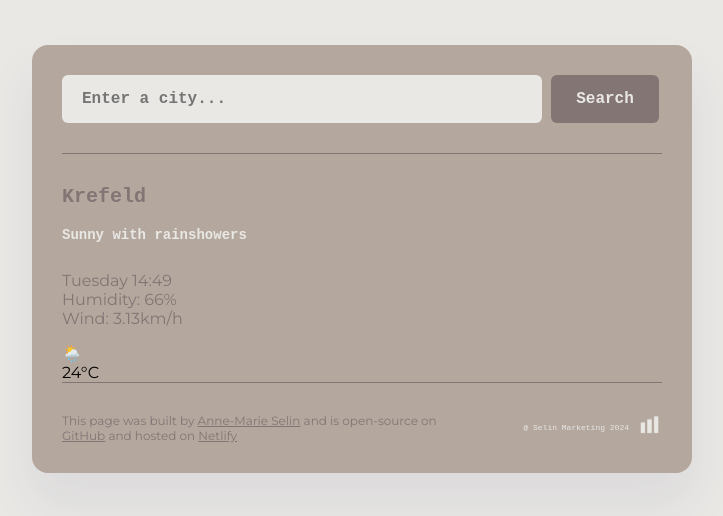
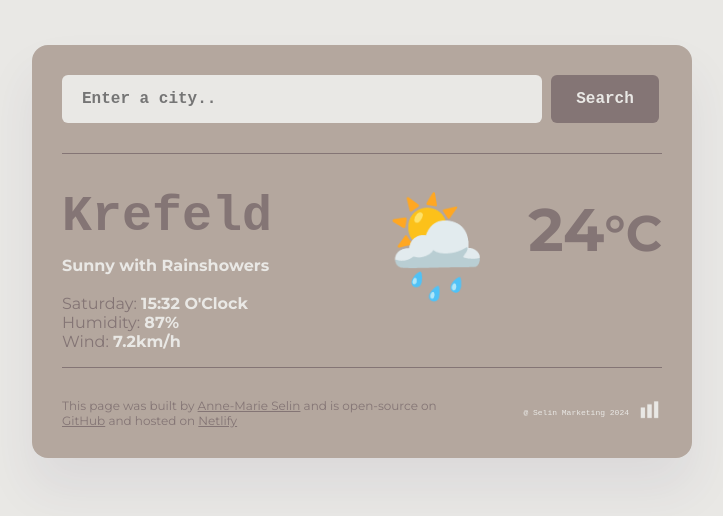
Before and after one commit to annemarieselin/Weather-App, a plain HTML site: page index.html in a window 1280 px wide. Shown: the whole page, without its empty margins (278-1001 px from the left). Drawn offline with Linux system fonts and the light colour scheme.

Commit message:
Updated main details design in CSS file

```diff
--- a/index.html
+++ b/index.html
@@ -15,38 +15,38 @@
   <body>
     <div class="weather-app">
       <header>
-        <main>
-          <form class="search-form">
+        <form>
           <input
             type="search"
-              placeholder="Enter a city..."
+            placeholder="Enter a city.."
             required
-              class="search-form-input"
+            class="search-input"
           />
-            <input type="submit" value="Search" class="search-form-button" />
+          <input type="submit" value="Search" class="search-button" />
         </form>
-        </main>
       </header>
-      <div class="weather-app-data-left">
-        <h1 class="weather-app-city">
-          <span class="town">Krefeld</span>
+      <main>
+        <div class="weather-app-data">
+          <div>
+            <h1 class="current-city">Krefeld</h1>
+            <p class="current-details">
+              <strong>Sunny with Rainshowers</strong>
               <br />
-          <span class="conditions">Sunny with rainshowers</span>
-        </h1>
-        <div class="weather-app-details">
-          <p>
-            Tuesday 14:49
                <br />
-            Humidity: 66%
+              Saturday: <strong>15:32 O'Clock</strong>
               <br />
-            Wind: 3.13km/h
+              Humidity: <strong>87%</strong>
+              <br />
+              Wind: <strong>7.2km/h</strong>
             </p>
           </div>
+          <div class="current-temperature">
+            <span class="current-temperature-icon">🌦️</span
+            ><span class="current-temperature-value">24</span
+            ><span class="current-temperature-unit">°C</span>
           </div>
-      <div class="weather-app-data-right">
-        <div class="weather-app-emoji">🌦️</div>
-        <div class="weather-app-temperature">24°C</div>
         </div>
+      </main>
       <footer class="footer">
         <div class="footer-left">
           This page was built by
@@ -68,6 +68,7 @@
             Netlify</a
           >
         </div>
+        </main>
         <div class="footer-right">
           <p>@ Selin Marketing 2024</p>
           <a href="https://selinmarketing.com/" target="_blank">
@@ -77,7 +78,7 @@
               class="logo"
             />
           </a>
-        </div>
+     </p>
       </footer>
     </div>
   </body>
--- a/src/index.css
+++ b/src/index.css
@@ -24,7 +24,7 @@ h1 {
   font-family: "Courier New", monospace;
 }
 
-.search-form-input {
+.search-input {
   background-color: #e9e8e5;
   border: none;
   border-radius: 6px;
@@ -36,7 +36,7 @@ h1 {
   width: 80%;
 }
 
-.search-form-button {
+.search-button {
   background-color: #847575;
   border: none;
   border-radius: 6px;
@@ -48,36 +48,44 @@ h1 {
   padding: 15px 25px;
 }
 
-.weather-app-data-left {
-  display: block;
-  justify-content: space-between;
-  width: 35%;
-}
-
-.weather-app-city {
-  display: block;
+.weather-app-data {
+  display: flex;
   justify-content: space-between;
 }
 
-.town {
+.current-city {
   color: #847575;
   font-family: "Courier New", Courier, monospace;
-  font-size: 20px;
+  font-size: 50px;
+  font-weight: bolder;
+  margin-bottom: -5px;
 }
 
-.conditions {
-  color: #e9e8e5;
-  font-size: 14px;
-}
-
-.weather-app-details {
+.current-details {
   color: #847575;
 }
 
-.weather-app-data-right {
-  display: block;
-  justify-content: space-between;
-  width: 65%;
+.current-details strong {
+  color: #e9e8e5;
+}
+
+.current-temperature-icon {
+  position: relative;
+  top: 30px;
+  font-size: 100px;
+  margin-right: 30px;
+}
+
+.current-temperature-value {
+  font-size: 60px;
+  font-weight: bold;
+  color: #847575;
+}
+
+.current-temperature-unit {
+  font-size: 50px;
+  font-weight: bold;
+  color: #847575;
 }
 
 .footer {
```
Lines whose indentation alone changed are shown as unchanged.
